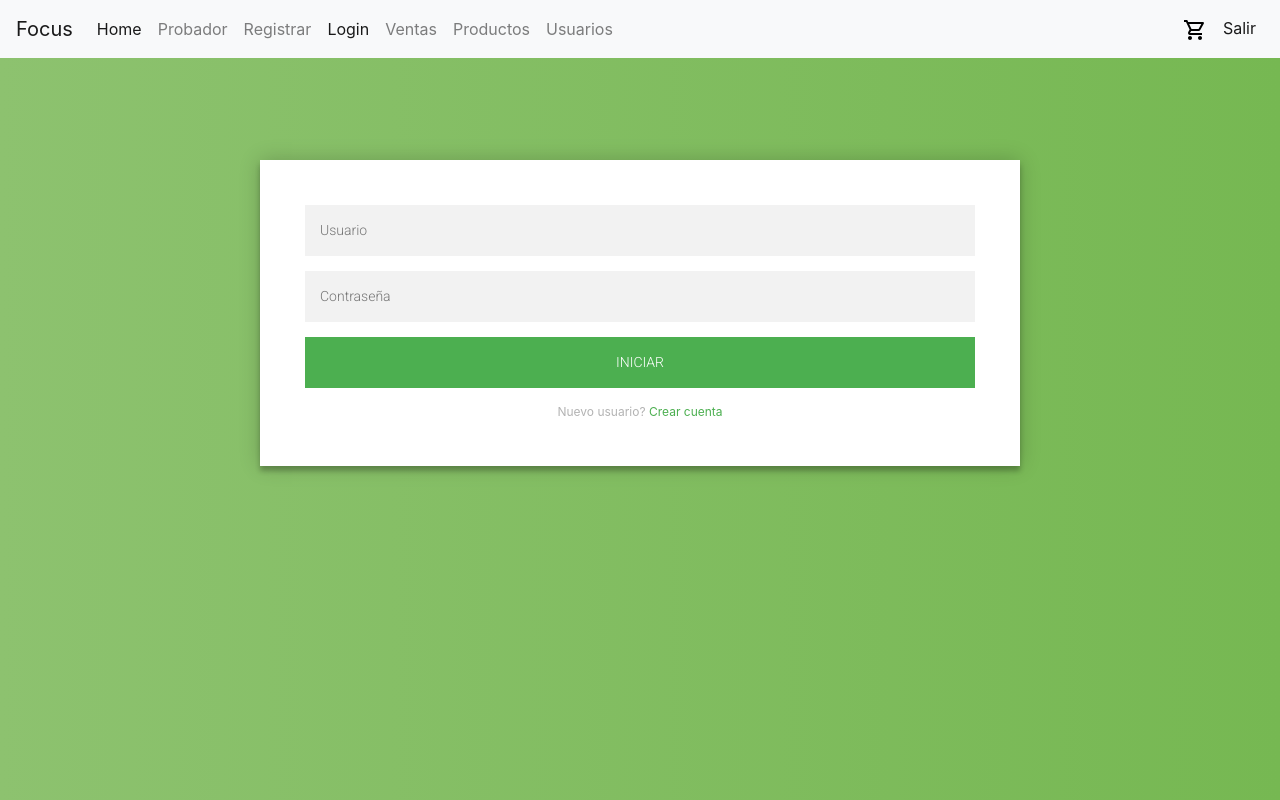
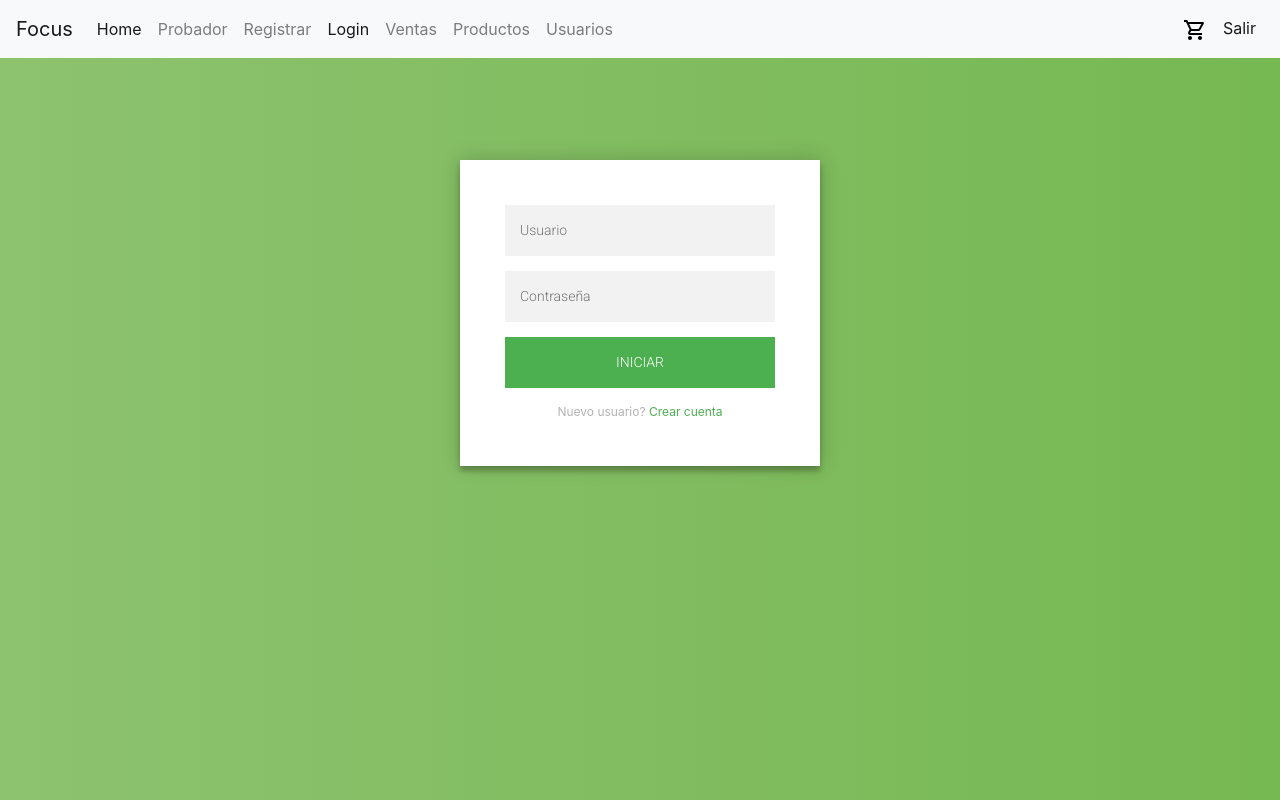
Before and after one commit to Dianaman/ppsi_optica, a React (Create React App) app in the folder web/: page /login in a window 1280 px wide. Built offline with nearby package versions, Linux system fonts and the light colour scheme; no server answers.

Commit message:
Corrección de css para el login

```diff
--- a/web/src/pages/Registrar/Registrar.css
+++ b/web/src/pages/Registrar/Registrar.css
@@ -5,7 +5,7 @@
     margin: 0 auto;
 }
 
-.login-page {
+.registrar-page {
     width: 760px;
     padding: 8% 0 0;
     margin: auto;
--- a/web/src/pages/Registrar/Registrar.jsx
+++ b/web/src/pages/Registrar/Registrar.jsx
@@ -7,7 +7,7 @@ import {Button, Form, Container, Row, Col } from 'react-bootstrap'
 export default function Registrar () {
 
     return (
-        <div className="login-page">
+        <div className="registrar-page">
             <Container>
                 <div className="form">
                     <Form>
```
